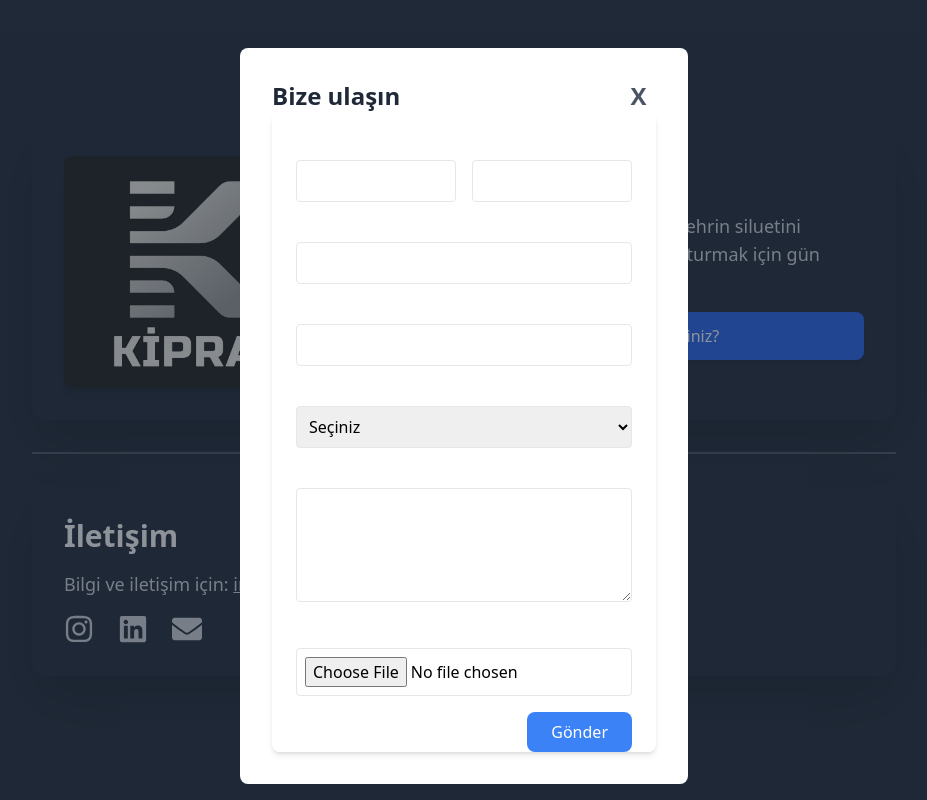
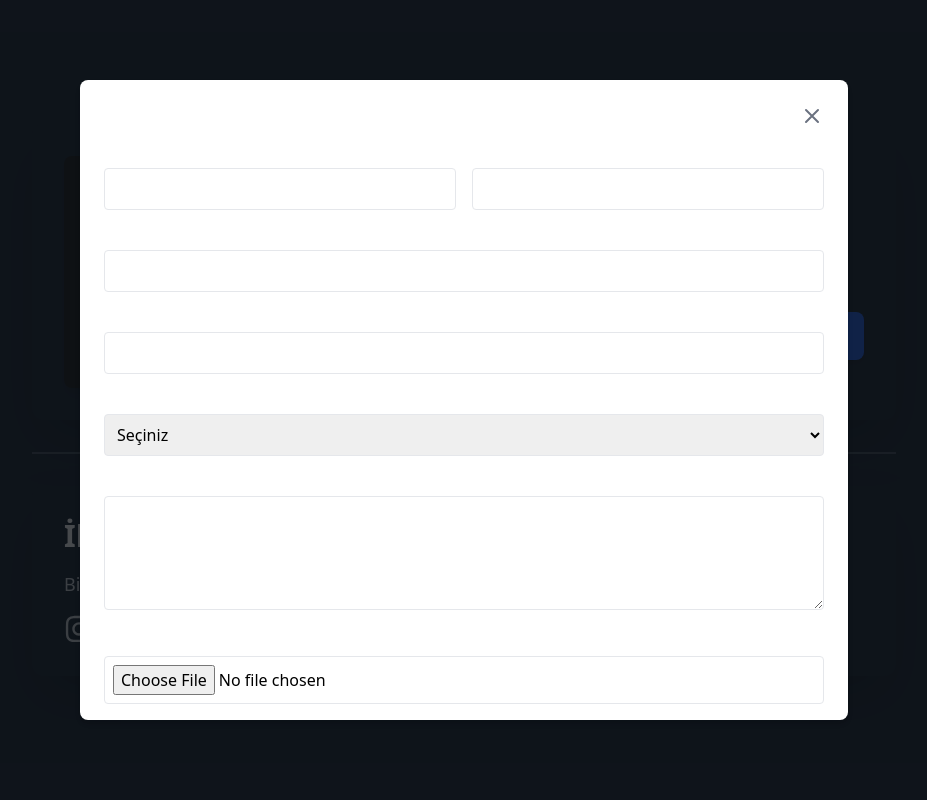
Before and after one commit to KIPRAS-GROUP/KiprasSoon, a Next.js app: page / in a window 1280 px wide. Both pictures are taken after a click on the button "Bizimle Çalışmak İster Misiniz?". Shown: the whole page, without its empty margins (176-1103 px from the left). Built offline with nearby package versions, Linux system fonts and the light colour scheme.

Commit message:
dosya türü değişikliği ve ufak fix

```diff
--- a/app/api/emails/route.ts
+++ b/app/api/emails/route.ts
@@ -11,6 +11,7 @@ interface FormData {
   position: string;
   message: string;
   cv: string; // Base64 formatındaki CV
+  fileType: string; // Dosya türünü ekleyelim
 }
 
 // E-posta gönderme işlemi
@@ -81,6 +82,17 @@ export async function POST(request: Request) {
       );
     }
 
+    // İzin verilen dosya türleri
+    const allowedFileTypes = ['pdf', 'doc', 'docx', 'txt'];
+    const fileType = formData.fileType.toLowerCase();
+
+    if (!allowedFileTypes.includes(fileType)) {
+      return NextResponse.json(
+        { error: "Sadece PDF, DOC, DOCX ve TXT dosyalarına izin verilmektedir" },
+        { status: 400 }
+      );
+    }
+
     // CV kontrolü
     if (!formData.cv || !formData.cv.includes('base64')) {
       return NextResponse.json(
--- a/app/components/Card.tsx
+++ b/app/components/Card.tsx
@@ -4,11 +4,12 @@ import Image from "next/image";
 import { FaInstagram, FaLinkedin } from "react-icons/fa";
 import { FaEnvelope } from "react-icons/fa";
 import ContactModal from "./Modal";
-const Card: React.FC = () => {
+
+export default function Card() {
   const [isModalOpen, setIsModalOpen] = useState(false);
 
-  const openModal = () => setIsModalOpen(true);
-  const closeModal = () => setIsModalOpen(false);
+  const handleOpenModal = () => setIsModalOpen(true);
+  const handleCloseModal = () => setIsModalOpen(false);
 
   return (
     <div className="max-w-4xl mx-auto p-4 space-y-8">
@@ -34,7 +35,7 @@ const Card: React.FC = () => {
           </p>
 
           <button
-            onClick={openModal}
+            onClick={handleOpenModal}
             className="w-full bg-blue-600 text-white py-3 px-6 rounded-lg shadow-md hover:bg-blue-700 transition-transform transform hover:scale-105"
           >
             Bizimle Çalışmak İster Misiniz?
@@ -92,27 +93,28 @@ const Card: React.FC = () => {
       {isModalOpen && (
         <div
           className="fixed inset-0 bg-gray-800 bg-opacity-50 flex justify-center items-center z-50"
-          onClick={closeModal}
+          onClick={handleCloseModal}
         >
           <div
             className="bg-white dark:bg-gray-900 p-8 rounded-lg max-w-md w-full"
-            onClick={(e) => e.stopPropagation()} // Modal dışına tıklanırsa kapanmasın
+            onClick={(e) => e.stopPropagation()}
           >
             <h2 className="text-2xl font-semibold text-gray-800 dark:text-white">
               Bize ulaşın
               <button
-                onClick={closeModal}
+                onClick={handleCloseModal}
                 className="ml-[60%] text-gray-600 dark:text-gray-300 hover:text-gray-800 dark:hover:text-white"
               >
                 X
               </button>
             </h2>
-            <ContactModal />
+            <ContactModal
+              isOpen={isModalOpen}
+              onClose={handleCloseModal}
+            />
           </div>
         </div>
       )}
     </div>
   );
-};
-
-export default Card;
+}
--- a/app/components/Modal.tsx
+++ b/app/components/Modal.tsx
@@ -1,78 +1,113 @@
 "use client";
-import React, { useState } from "react";
+import React, { useState, useRef } from "react";
 
-const ContactForm = () => {
-  const [formData, setFormData] = useState({
-    name: "",
-    surname: "",
-    phone: "",
-    email: "",
-    position: "",
-    message: "",
-    cv: "",
+// Modal için props tipini tanımlayalım
+interface ModalProps {
+  isOpen: boolean;
+  onClose: () => void;
+}
+
+// Özel hata tipi tanımlayalım
+interface FormError {
+  message: string;
+}
+
+export default function Modal({ isOpen, onClose }: ModalProps) {
+  const formRef = useRef<HTMLFormElement>(null);
+  const [isSubmitting, setIsSubmitting] = useState(false);
+  const [error, setError] = useState<string | null>(null);
+
+  // Modal görünürlük kontrolü ekleyelim
+  if (!isOpen) return null;
+
+  const handleSubmit = async (e: React.FormEvent<HTMLFormElement>) => {
+    e.preventDefault();
+    setIsSubmitting(true);
+    setError(null);
+
+    try {
+      const formData = new FormData(e.currentTarget);
+      const file = formData.get('cv') as File;
+
+      // Dosya türü kontrolü
+      const fileType = file.name.split('.').pop()?.toLowerCase() || '';
+      const allowedTypes = ['pdf', 'doc', 'docx', 'txt'];
+
+      if (!allowedTypes.includes(fileType)) {
+        setError('Lütfen sadece PDF, DOC, DOCX veya TXT dosyası yükleyin');
+        setIsSubmitting(false);
+        return;
+      }
+
+      // Dosyayı base64'e çevir
+      const base64File = await convertToBase64(file);
+
+      const data = {
+        name: formData.get('name'),
+        surname: formData.get('surname'),
+        phone: formData.get('phone'),
+        email: formData.get('email'),
+        position: formData.get('position'),
+        message: formData.get('message'),
+        cv: base64File,
+        fileType: fileType
+      };
+
+      const response = await fetch('/api/emails', {
+        method: 'POST',
+        headers: {
+          'Content-Type': 'application/json',
+        },
+        body: JSON.stringify(data),
       });
 
-  const [isSubmitting, setIsSubmitting] = useState(false);
+      const result = await response.json();
 
-  const handleInputChange = (
-    e: React.ChangeEvent<
-      HTMLInputElement | HTMLTextAreaElement | HTMLSelectElement
-    >
-  ) => {
-    const { name, value } = e.target;
-    setFormData((prevData) => ({
-      ...prevData,
-      [name]: value,
-    }));
-  };
+      if (!response.ok) {
+        throw new Error(result.error || 'Bir hata oluştu');
+      }
 
-  const handleFileChange = (e: React.ChangeEvent<HTMLInputElement>) => {
-    const file = e.target.files ? e.target.files[0] : null;
+      // Form başarıyla gönderildi
+      formRef.current?.reset(); // Formu sıfırla
+      onClose(); // Modal'ı kapat
 
-    if (file) {
-      const reader = new FileReader();
-      reader.onloadend = () => {
-        const base64 = reader.result?.toString();
-        if (base64) {
-          setFormData((prevData) => ({
-            ...prevData,
-            cv: base64,
-          }));
-        }
-      };
-      reader.readAsDataURL(file);
-    }
-  };
-
-  const handleSubmit = async (e: React.FormEvent) => {
-    e.preventDefault();
-    setIsSubmitting(true);
-
-    try {
-      const res = await fetch("/api/emails", {
-        method: "POST",
-        headers: {
-          "Content-Type": "application/json",
-        },
-        body: JSON.stringify(formData),
-      });
-
-      if (res.ok) {
-        alert("Form başarıyla gönderildi!");
-      } else {
-        alert("Bir hata oluştu.");
-      }
-    } catch (error) {
-      console.error("Hata:", error);
-      alert("Bir hata oluştu.");
+    } catch (err) {
+      const error = err as FormError;
+      setError(error.message);
     } finally {
       setIsSubmitting(false);
     }
   };
 
+  // Base64'e çevirme fonksiyonu
+  const convertToBase64 = (file: File): Promise<string> => {
+    return new Promise((resolve, reject) => {
+      const reader = new FileReader();
+      reader.readAsDataURL(file);
+      reader.onload = () => resolve(reader.result as string);
+      reader.onerror = error => reject(error);
+    });
+  };
+
   return (
+    // Modal arka planı ekleyelim
+    <div className="fixed inset-0 bg-black bg-opacity-50 flex items-center justify-center p-4">
       <div className="w-full max-w-3xl mx-auto bg-white dark:bg-gray-800 p-6 rounded-lg shadow-md overflow-y-auto max-h-[80vh]">
-      <form onSubmit={handleSubmit} className="space-y-4">
+        {/* Kapatma butonu ekleyelim */}
+        <div className="flex justify-end mb-4">
+          <button
+            onClick={onClose}
+            className="text-gray-500 hover:text-gray-700 dark:text-gray-400 dark:hover:text-gray-200"
+          >
+            <span className="sr-only">Kapat</span>
+            <svg className="w-6 h-6" fill="none" viewBox="0 0 24 24" stroke="currentColor">
+              <path strokeLinecap="round" strokeLinejoin="round" strokeWidth={2} d="M6 18L18 6M6 6l12 12" />
+            </svg>
+          </button>
+        </div>
+
+        {/* Mevcut form içeriği */}
+        <form ref={formRef} onSubmit={handleSubmit} className="space-y-4">
           {/* Ad ve Soyad */}
           <div className="grid grid-cols-1 sm:grid-cols-2 gap-4">
             <div>
@@ -87,8 +122,6 @@ const ContactForm = () => {
                 name="name"
                 type="text"
                 required
-              value={formData.name}
-              onChange={handleInputChange}
                 className="mt-1 p-2 border rounded w-full dark:bg-gray-700 dark:border-gray-600 dark:text-white"
               />
             </div>
@@ -104,8 +137,6 @@ const ContactForm = () => {
                 name="surname"
                 type="text"
                 required
-              value={formData.surname}
-              onChange={handleInputChange}
                 className="mt-1 p-2 border rounded w-full dark:bg-gray-700 dark:border-gray-600 dark:text-white"
               />
             </div>
@@ -124,8 +155,6 @@ const ContactForm = () => {
               name="phone"
               type="tel"
               required
-            value={formData.phone}
-            onChange={handleInputChange}
               className="mt-1 p-2 border rounded w-full dark:bg-gray-700 dark:border-gray-600 dark:text-white"
             />
           </div>
@@ -143,8 +172,6 @@ const ContactForm = () => {
               name="email"
               type="email"
               required
-            value={formData.email}
-            onChange={handleInputChange}
               className="mt-1 p-2 border rounded w-full dark:bg-gray-700 dark:border-gray-600 dark:text-white"
             />
           </div>
@@ -161,8 +188,6 @@ const ContactForm = () => {
               id="position"
               name="position"
               required
-            value={formData.position}
-            onChange={handleInputChange}
               className="mt-1 p-2 border rounded w-full dark:bg-gray-700 dark:border-gray-600 dark:text-white"
             >
               <option value="">Seçiniz</option>
@@ -189,8 +214,6 @@ const ContactForm = () => {
               id="message"
               name="message"
               required
-            value={formData.message}
-            onChange={handleInputChange}
               className="mt-1 p-2 border rounded w-full dark:bg-gray-700 dark:border-gray-600 dark:text-white"
               rows={4}
             />
@@ -205,11 +228,13 @@ const ContactForm = () => {
               id="cv"
               name="cv"
               type="file"
-            accept=".pdf"
-            onChange={handleFileChange}
+              accept=".pdf,.doc,.docx,.txt"
+              required
               className="mt-1 p-2 border rounded w-full dark:bg-gray-700 dark:border-gray-600 dark:text-white"
             />
           </div>
+
+          {error && <div className="text-red-500">{error}</div>}
 
           {/* Submit Button */}
           <div className="flex justify-end">
@@ -227,7 +252,6 @@ const ContactForm = () => {
           </div>
         </form>
       </div>
+    </div>
   );
-};
-
-export default ContactForm;
+}
```
Lines whose indentation alone changed are shown as unchanged.
